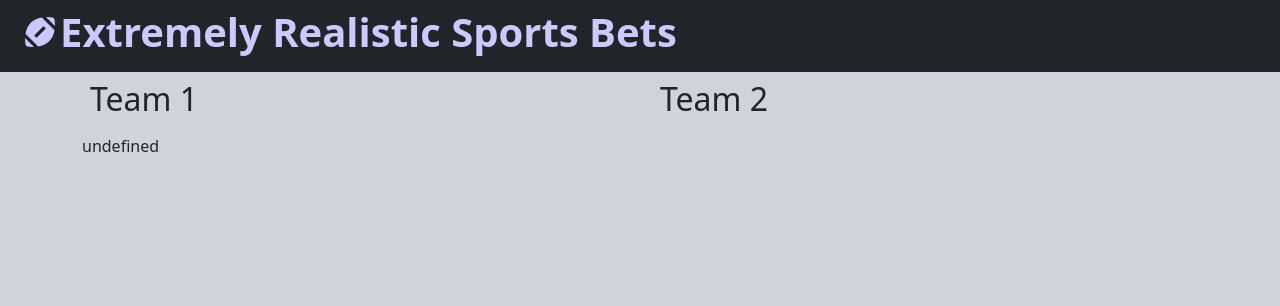
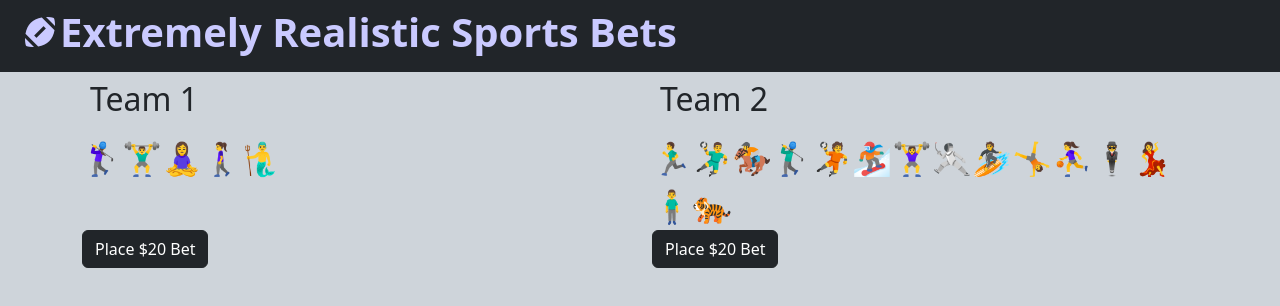
Before and after one commit to VarozzaEJ/RealisticSportsBets, a plain HTML site: page index.html in a window 1280 px wide. Drawn offline with nearby package versions, Linux system fonts and the light colour scheme.

Commit message:
people get drawn, some javascript also done, next step is increasing the bank variable when one team's total skill is more than another.

```diff
--- a/app.js
+++ b/app.js
@@ -123,9 +123,22 @@ const players = [
     },
 ]
 
+let teamOneBet = 0
+let teamTwoBet = 0
+
+let teamOne = [{
+    totalSkill: 0,
+}]
+
+let teamTwo = [{
+    totalSkill: 0,
+}]
+
 function draftPlayers() {
     console.log("Drafting Players")
+    assignTeamToPlayers()
     drawTeamOne()
+    drawTeamTwo()
 }
 
 function assignTeamToPlayers() {
@@ -137,9 +150,64 @@ function assignTeamToPlayers() {
 }
 
 function drawTeamOne() {
+    //run throught the players array and find which players have a new team name of 1
+    //inject those names into the div with the id of teamOnePlayers
+    const teamOne = players.filter((player) => player.teamNumber == 1)
 
-    const player = players.forEach((player) => player.teamNumber = 1)
-    document.getElementById('teamOnePlayers').innerText = `${players.emoji}`
+    let teamOneEmojis = ''
+
+    teamOne.forEach((person) => teamOneEmojis += `<span class="fs-2">${person.emoji}</span>`)
+
+    const teamOneElem = document.getElementById("teamOnePlayers")
+    teamOneElem.innerHTML = teamOneEmojis
+}
+
+function drawTeamTwo() {
+    const teamTwo = players.filter((player) => player.teamNumber == 2)
+    let teamTwoEmojis = ''
+    teamTwo.forEach((person) => teamTwoEmojis += `<span class="fs-2">${person.emoji}</span>`)
+    const teamTwoElem = document.getElementById('teamTwoPlayers')
+    teamTwoElem.innerHTML = teamTwoEmojis
+}
+
+
+function placeBetTeamOne() {
+    teamOneBet += 20
+    let teamOneTotalSkill = 0
+    console.log(`This is Team One's Bet: ${teamOneBet}`)
+    const teamOne = players.filter((player) => player.teamNumber == 1)
+    console.log(teamOne)
+    for (let i = 0; i < teamOne.length; i++) {
+        teamOneTotalSkill += teamOne[i].skill
+    }
+    let teamTwoTotalSkill = 0
+    console.log(teamTwoBet)
+    const teamTwo = players.filter((player) => player.teamNumber == 2)
+    for (let i = 0; i < teamTwo.length; i++) {
+        teamTwoTotalSkill += teamTwo[i].skill
+    }
+    checkTotalSkill(teamOneTotalSkill, teamTwoTotalSkill)
+    console.log(checkTotalSkill)
+}
+
+function placeBetTeamTwo() {
+    teamTwoBet += 20
+    // let teamTwoTotalSkill = 0
+    // console.log(teamTwoBet)
+    // const teamTwo = players.filter((player) => player.teamNumber == 2)
+    // for (let i = 0; i < teamTwo.length; i++) {
+    //     teamTwoTotalSkill += teamTwo[i].skill
+    // }
+    console.log(teamTwoTotalSkill)
+}
+
+function checkTotalSkill(teamOneSkill, teamTwoSkill) {
+    if (teamOneSkill > teamTwoSkill) {
+        bank += 25
+    } else {
+        bank -= 25
+    }
+    console.log(bank)
 }
 
 
--- a/index.html
+++ b/index.html
@@ -35,6 +35,12 @@
                     <h2 class="p-2">Team 2</h2>
                     <div id="teamTwoPlayers"></div>
                 </div>
+                <div class="col-6">
+                    <button onclick="placeBetTeamOne()" class="btn btn-dark">Place $20 Bet</button>
+                </div>
+                <div class="col-6">
+                    <button onclick="placeBetTeamTwo()" class="btn btn-dark">Place $20 Bet</button>
+                </div>
             </div>
         </div>
 
```
